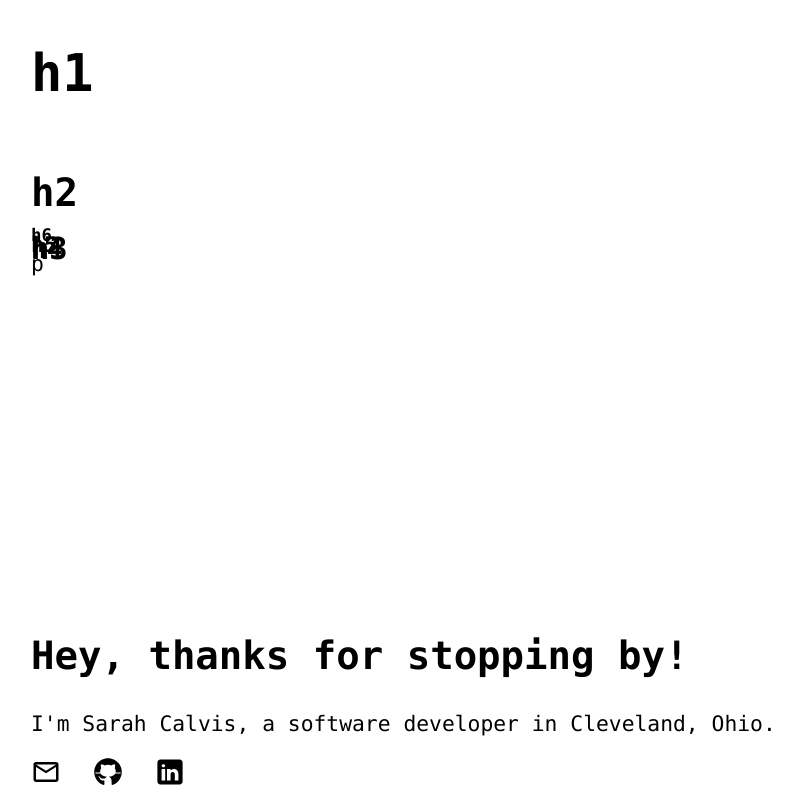
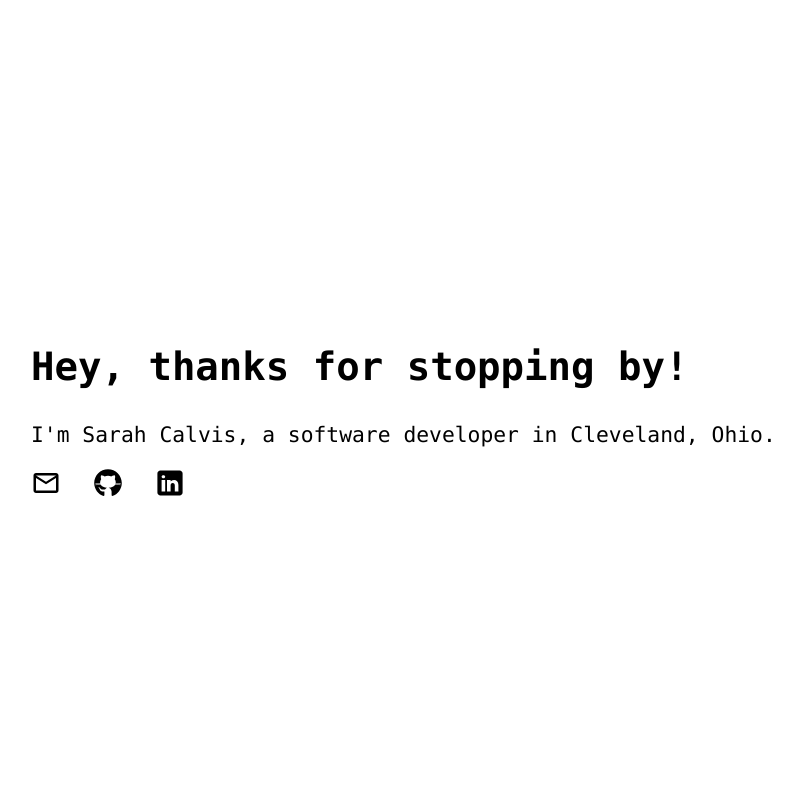
Before and after one commit to sarahcalvis/portfolio, a React (Create React App) app: page / in a window 1280 px wide. Shown: the top 800 px of the page, without its empty margins (49-851 px from the left). Built offline with nearby package versions, Linux system fonts and the light colour scheme.

Commit message:
Remobed double firebase

```diff
--- a/src/App.js
+++ b/src/App.js
@@ -13,13 +13,6 @@ function App() {
 
   return (
     <div className="App">
-      <h1>h1</h1>
-      <h2>h2</h2>
-      <h3>h3</h3>
-      <h4>h4</h4>
-      <h5>h5</h5>
-      <h6>h6</h6>
-      <p>p</p>
       <header className="App-header">
         <Header />
         <Introduction />
--- a/src/components/Skills.js
+++ b/src/components/Skills.js
@@ -13,7 +13,6 @@ let skills = [
   'Kotlin',
   'Swift',
   'SQL',
-  'Firebase',
   'REST APIs',
   'Firebase',
   'Web',
--- a/src/index.css
+++ b/src/index.css
@@ -19,7 +19,6 @@ p {
 
 h3, h6, h5, h4 {
   margin-bottom: -1rem;
-  margin-top: -1rem;
 }
 
 #col-padding {
```
Also changed, not shown: package.json (+12 -0 lines), firebase.json.
